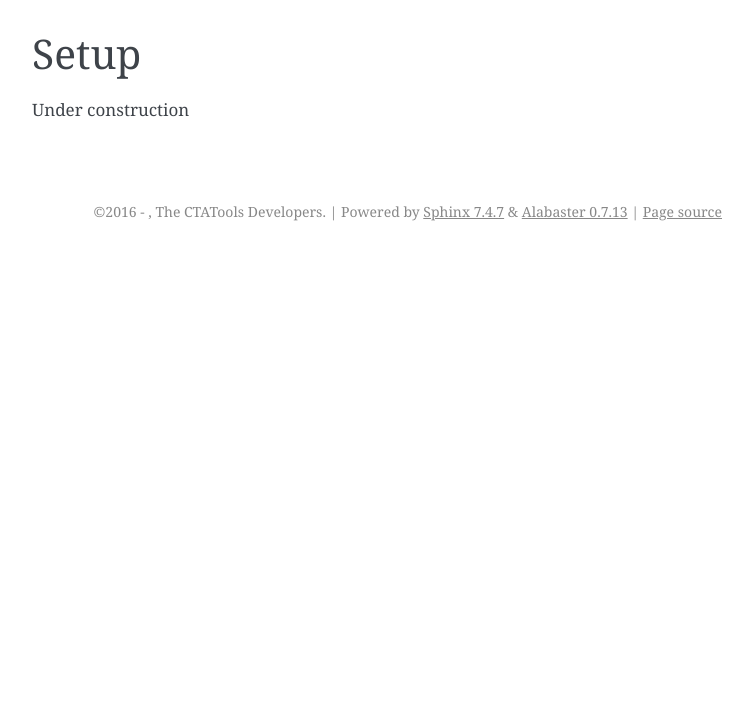
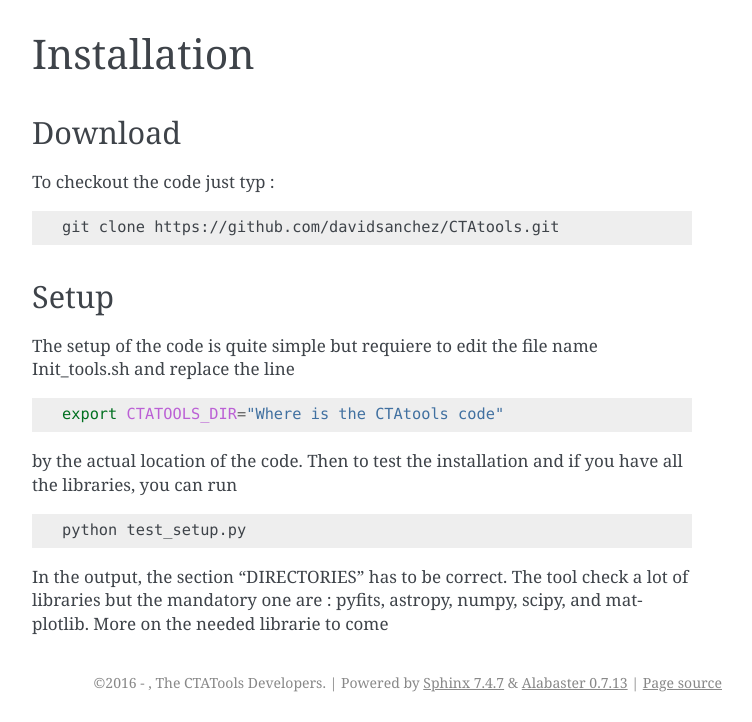
Before and after one commit to davidsanchez/CTAtools, a Sphinx documentation site: the page built from doc/source/setup.rst, in a window 1280 px wide. Shown: the part 335-1057 px from the top of the page, without its empty margins (388-1140 px from the left). Built offline with Sphinx 7.4.7, drawn with Linux system fonts in a browser that asks for light colours; pages that are not in the unit, such as notebooks, are missing from menus; before the commit the page ends 900 px from its top, so only the background shows below that.

Commit message:
work on doc

```diff
--- a/doc/source/setup.rst
+++ b/doc/source/setup.rst
@@ -1,6 +1,33 @@
 .. _setup:
 
+Installation
+============
+
+Download
+--------
+
+To checkout the code just typ :
+
+.. code-block:: bash
+
+    git clone https://github.com/davidsanchez/CTAtools.git
+
+
+
 Setup
-=====
+-----
 
-Under construction
+The setup of the code is quite simple but requiere to edit the file name Init_tools.sh and replace the line
+
+
+.. code-block:: bash
+
+    export CTATOOLS_DIR="Where is the CTAtools code"
+
+by the actual location of the code. Then to test the installation and if you have all the libraries, you can run
+
+.. code-block:: bash
+
+    python test_setup.py
+
+In the output, the section "DIRECTORIES" has to be correct. The tool check a lot of libraries but the mandatory one are : pyfits, astropy, numpy, scipy, and matplotlib. More on the needed librarie to come
```
Also changed, not shown: 1 other file.
